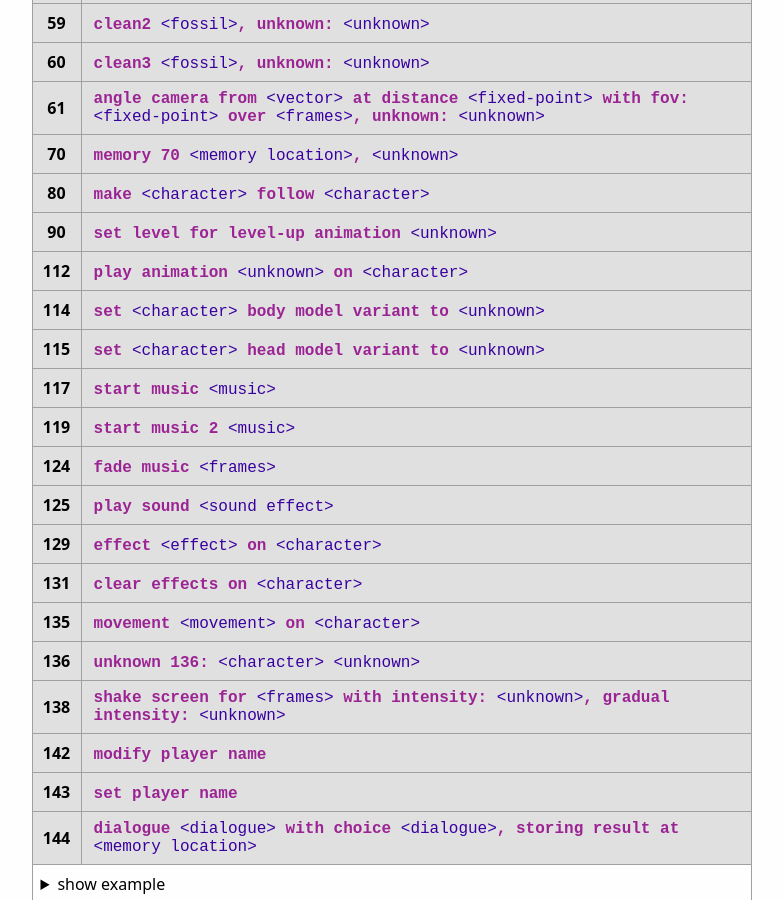
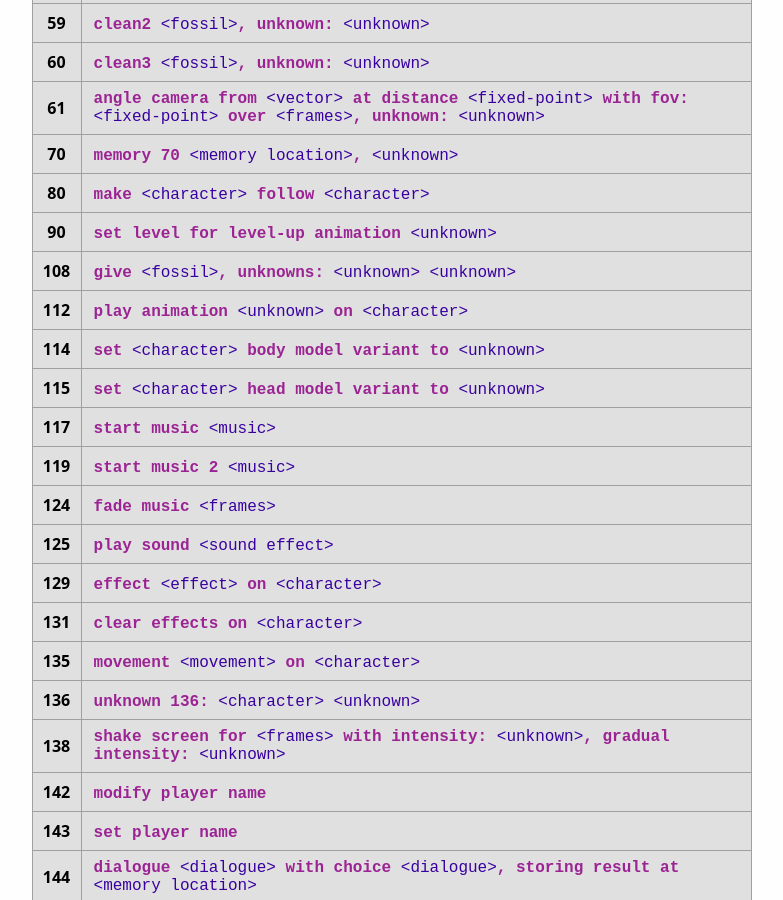
Before and after one commit to simonomi/fftechwiki, a Jekyll site: the page built from file-formats/DEX/index.html, in a window 1280 px wide and 900 px high, scrolled down 2629 px. Shown: the whole window, without its empty margins (348-1131 px from the left). Built offline with Jekyll 4.4.1, drawn with Linux system fonts in a browser that asks for light colours.

Commit message:
add DEX command 108

```diff
--- a/_data/DEX/commands.yml
+++ b/_data/DEX/commands.yml
@@ -90,6 +90,8 @@
   command: 'make <foreign-type>&lt;character&gt;</foreign-type> follow <foreign-type>&lt;character&gt;</foreign-type>'
 - id: 90
   command: 'set level for level-up animation <foreign-type>&lt;unknown&gt;</foreign-type>'
+- id: 108
+  command: 'give <foreign-type>&lt;fossil&gt;</foreign-type>, unknowns: <foreign-type>&lt;unknown&gt;</foreign-type> <foreign-type>&lt;unknown&gt;</foreign-type>'
 - id: 112
   command: 'play animation <foreign-type>&lt;unknown&gt;</foreign-type> on <foreign-type>&lt;character&gt;</foreign-type>'
 - id: 114
```
